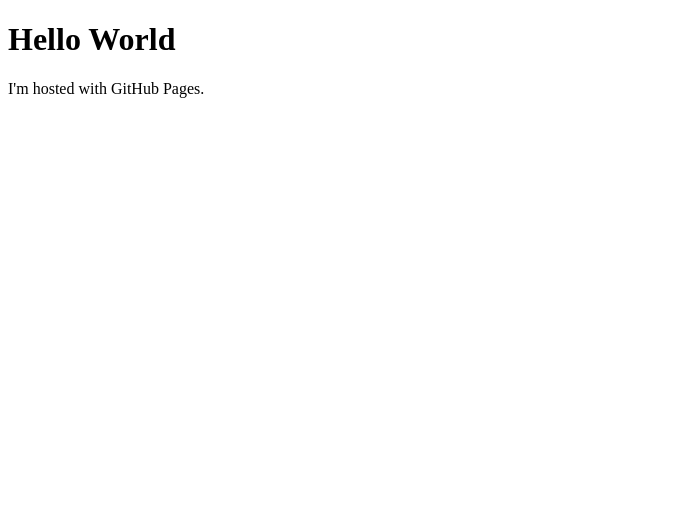
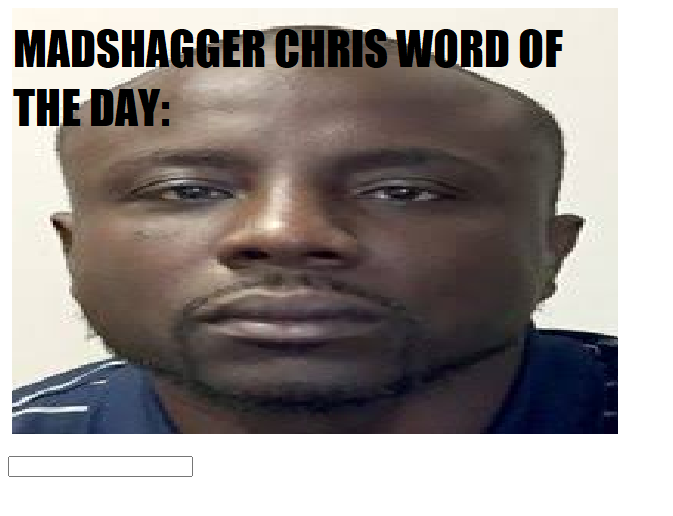
Before and after one commit to Barney25052/Barney25052.github.io, a plain HTML site: page index.html in a window 1280 px wide. Shown: the whole page, without its empty margins (0-673 px from the left). Drawn offline with Linux system fonts and the light colour scheme.

Commit message:
final pc

```diff
--- a/index.html
+++ b/index.html
@@ -1,19 +1,33 @@
 <!DOCTYPE html>
 <html>
     <body>
-        <h1>Hello World</h1>
-        <p>I'm hosted with GitHub Pages.</p>
-        <canvas id="canvas" width="400" height="150"></canvas>
+        <img id="wotd" onload = "draw()" src = "wordoftheday.png" width = "0" height = "0">
+        <canvas id="canvas" width="606" height="426"></canvas>
+
+        <br></br>
+        <input type="text" id = "word">
+
+
         <script>
-            alert("Check running");
-            const canvas = document.getElementById('canvas');
-            const ctx = canvas.getContext('2d');
-            let img = new Image("wordoftheday.png");
-            img.addEventListener("load", ()=>{
+            var canvas = document.getElementById('canvas');
+            var ctx = canvas.getContext('2d');
+            var img=document.getElementById("wotd");
+
+            document.getElementById("word").addEventListener("keyup", function(evt){
+                update(this.value.toUpperCase());
+            }, false);
+
+            function draw() {
+                alert("Check running");
                 ctx.drawImage(img,0,0);
-                ctx.font = '50px serif';
-                ctx.fillText('Hello world', 50, 90);
-            });
+            };
+
+            function update(value) {
+                ctx.drawImage(img,0,0);
+                ctx.font = '48px impact';
+                ctx.fillText(value, 5, 418);
+            }
         </script>
+
     </body>
 </html>
```
